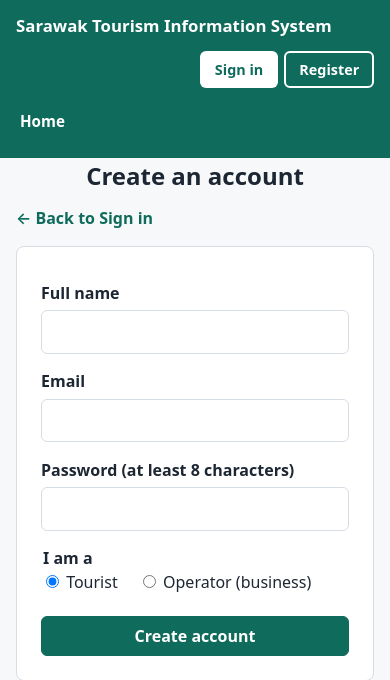
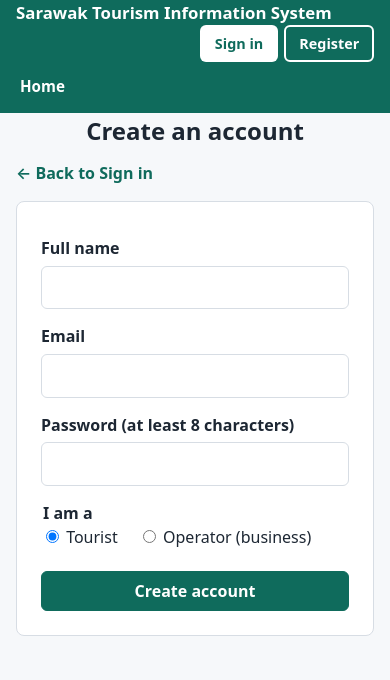
Before and after one commit to ntnlmth/SWE30003_Group7_A3, a Flask app: page /auth/register in a window 390 px wide. Shown: the top 680 px of the page. After the commit the page ends 636 px from the top, so only its background shows below. Run offline with Flask 3, Linux system fonts and the light colour scheme.

Commit message:
adjust navigation bar

```diff
--- a/app/static/style.css
+++ b/app/static/style.css
@@ -30,8 +30,9 @@ body {
     justify-content: flex-start;
     align-items: center;
     flex-wrap: wrap;
-    gap: .8rem;
-    padding: .8rem 1.8rem;
+    column-gap: .8rem;
+    row-gap: 0;
+    padding: 0 1.8rem;
     background: var(--brand);
     color: #fff;
 }
@@ -48,18 +49,22 @@ body {
 
 .primary-nav {
     display: flex;
-    align-items: center;
-    flex-wrap: wrap;
+    align-items: stretch;
+    flex-wrap: nowrap;
+    min-width: 0;
+    min-height: 3.6rem;
     gap: .15rem;
     margin-left: .4rem;
+    overflow-x: auto;
+    align-self: stretch;
 }
 
 .primary-nav .app-nav {
     display: inline-flex;
-    min-height: 3.2rem;
     align-items: center;
     justify-content: center;
-    padding: .55rem .8rem;
+    align-self: stretch;
+    padding: 0 .8rem;
     border-bottom: 3px solid transparent;
     border-radius: 4px 4px 0 0;
     font-size: 1rem;
@@ -494,7 +499,8 @@ legend {
 
 @media (max-width: 600px) {
     .topbar {
-        padding: .8rem 1rem;
+        column-gap: .4rem;
+        padding: 0 1rem;
     }
 
     .brand {
@@ -504,12 +510,12 @@ legend {
     .primary-nav {
         order: 3;
         flex-basis: 100%;
+        min-height: 3.2rem;
         margin-left: -.4rem;
     }
 
     .primary-nav .app-nav {
-        min-height: 2.8rem;
-        padding: .45rem .65rem;
+        padding: 0 .65rem;
         font-size: .95rem;
     }
 
```
